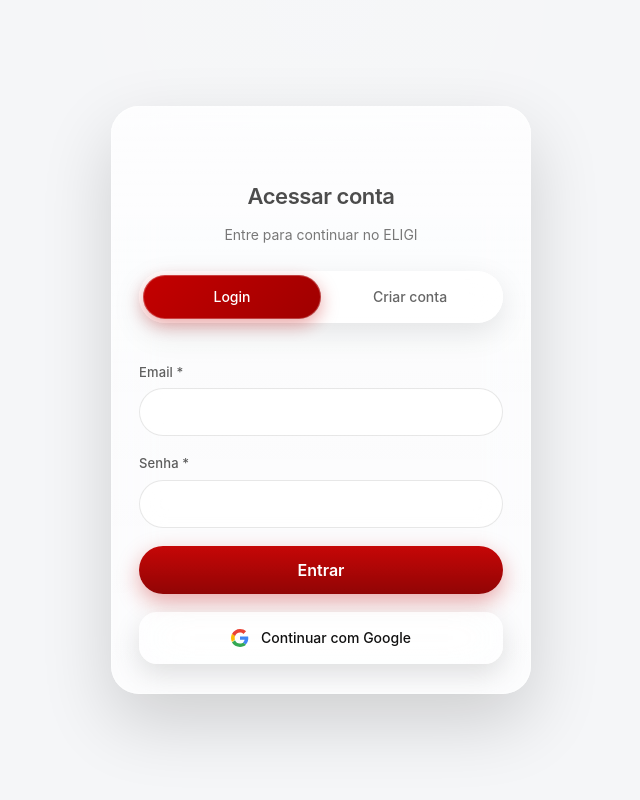
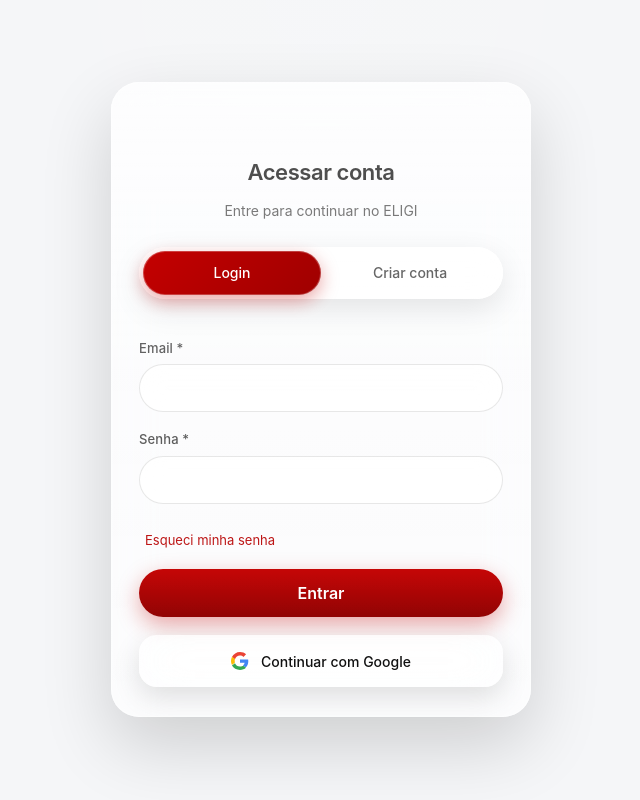
Before and after one commit to suporteeligi-cpu/eligi-fron-tend, a Next.js app: page /login in a window 1280 px wide. Shown: the whole page, without its empty margins (319-959 px from the left). Built offline with nearby package versions, Linux system fonts and the light colour scheme; no server answers.

Commit message:
chore: deploy update

```diff
--- a/src/app/login/LoginForm.tsx
+++ b/src/app/login/LoginForm.tsx
@@ -115,6 +115,7 @@ export default function LoginForm() {
         hasSubmitted ? errors.general : undefined
       }
     >
+      {/* SWITCH */}
       <div className={styles.authSwitch}>
         <button
           type="button"
@@ -141,6 +142,7 @@ export default function LoginForm() {
         </button>
       </div>
 
+      {/* FORM */}
       <form
         className={styles.authForm}
         onSubmit={handleSubmit}
@@ -166,6 +168,19 @@ export default function LoginForm() {
           required
         />
 
+        {/* 🔴 ESQUECI MINHA SENHA RESTAURADO */}
+        <div className={styles.forgotPassword}>
+          <button
+            type="button"
+            onClick={() =>
+              router.push('/forgot-password')
+            }
+            className={styles.forgotLink}
+          >
+            Esqueci minha senha
+          </button>
+        </div>
+
         <AuthButton
           type="submit"
           loading={loading}
@@ -175,7 +190,7 @@ export default function LoginForm() {
         </AuthButton>
       </form>
 
-      {/* GOOGLE BUTTON COM MICRO-INTERAÇÃO */}
+      {/* GOOGLE BUTTON */}
       <button
         type="button"
         disabled={loading}
@@ -197,17 +212,16 @@ export default function LoginForm() {
 
           if (icon instanceof SVGSVGElement) {
             icon.style.transform =
-                `translate(${moveX}px, ${moveY}px) scale(1.05)`
-         }
-
+              `translate(${moveX}px, ${moveY}px) scale(1.05)`
+          }
         }}
         onMouseLeave={(e) => {
           const icon = e.currentTarget.querySelector('svg')
 
           if (icon instanceof SVGSVGElement) {
-            icon.style.transform = 'translate(0px, 0px) scale(1)'
+            icon.style.transform =
+              'translate(0px, 0px) scale(1)'
           }
-
         }}
         onClick={() => googleLogin()}
       >
@@ -216,7 +230,6 @@ export default function LoginForm() {
           Continuar com Google
         </span>
       </button>
-
     </AuthCard>
   )
 }
```
